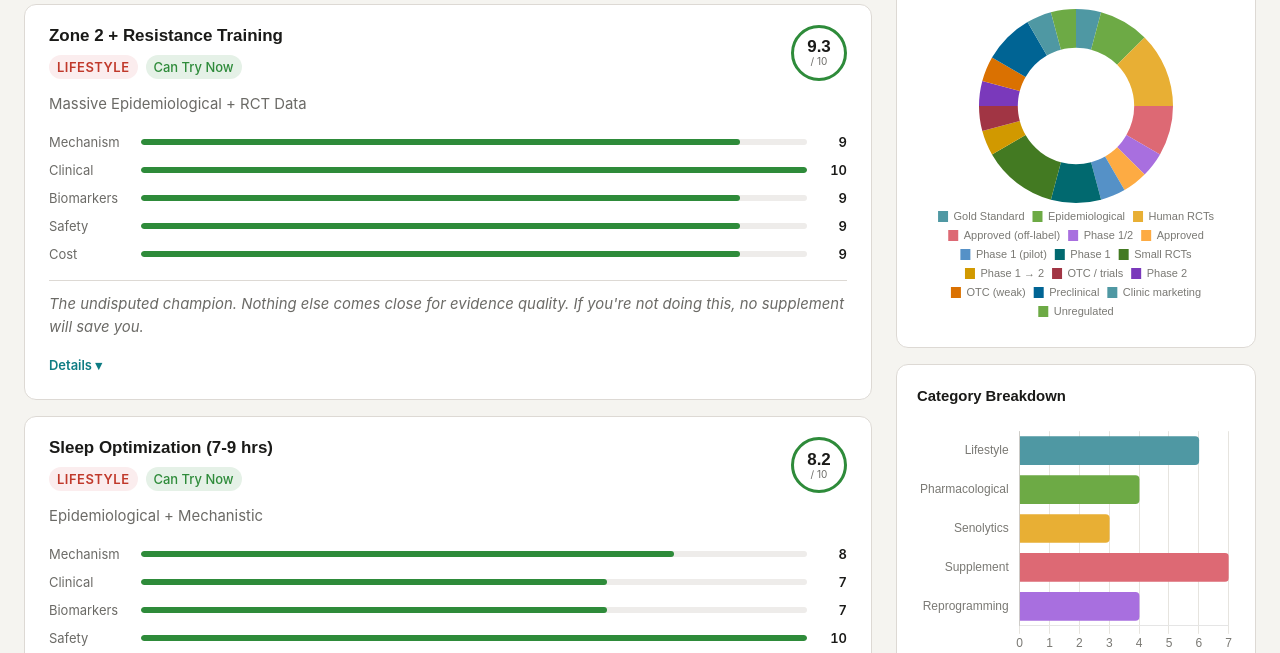
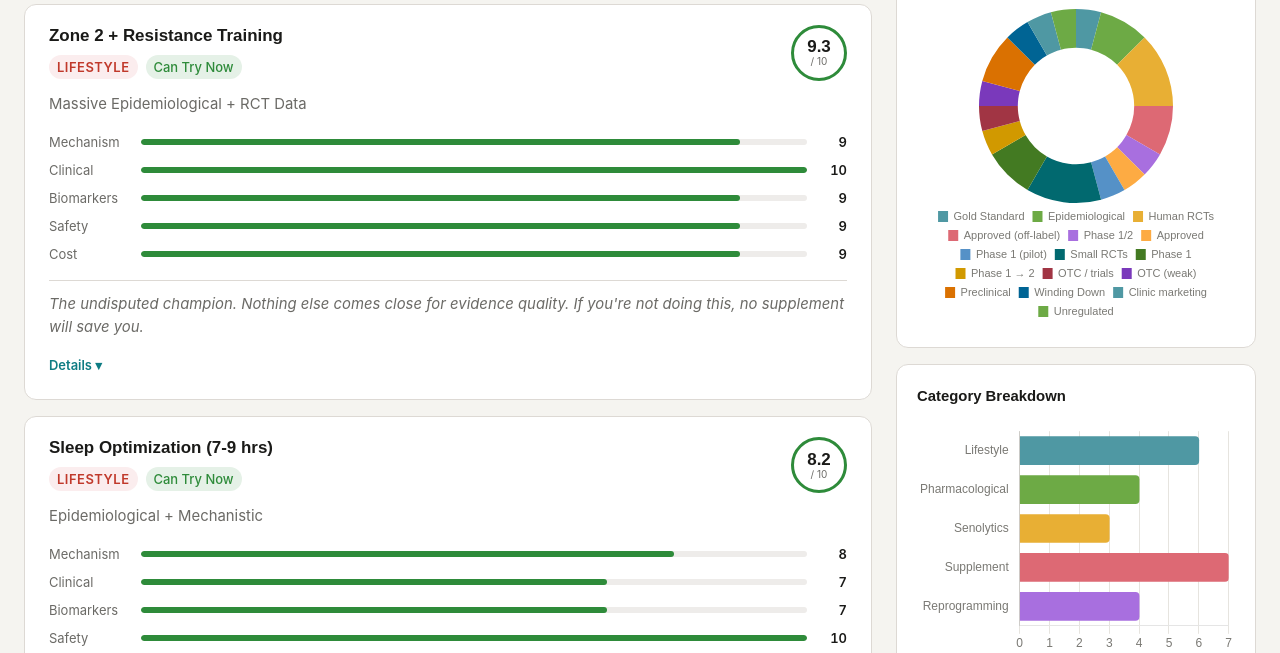
Before and after one commit to danieldavisatx-ai/longevity-scorecard, a website: page index.html in a window 1280 px wide. Shown: the part 646-1299 px from the top of the page. Drawn offline with nearby package versions, Linux system fonts and the light colour scheme; a web font is replaced by a local one.

Commit message:
Monthly update: March 23, 2026
Key changes:
- Rapamycin biomarker score upgraded (9): Aging Cell 2026 p21 reduction in human immune cells
- Unity Biotechnology downgraded: company winding down despite positive ASPIRE trial
- MDI-2517 Phase 2 planned H2 2026 for CKD/ILD
- Retro Biosciences RTR242 Phase 1 dosing underway in Australia
- ER-100 data readout expected Q4 2026
- D+Q: new caution from flu vaccine mouse study
- GLP-1: microdosing longevity trend coverage
- Spermidine mechanism score upgraded (7): Nature Reviews 2026
- NMN/NR: Nature Metabolism head-to-head confirmed, NMNH triples NAD+
- New glioma senolytic trial (NCT07025226) combining D+Q+fisetin

```diff
--- a/data.js
+++ b/data.js
@@ -1,4 +1,4 @@
-// Longevity Interventions Database — March 2026
+// Longevity Interventions Database — March 2026 (Updated March 23, 2026)
 // Scores: 0-10 scale per dimension
 // Composite = Mechanism(0.25) + Clinical(0.25) + Biomarker(0.20) + Safety(0.15) + Cost(0.15)
 
@@ -18,12 +18,12 @@ const INTERVENTIONS = [
     safety: 4,
     cost: 0,
     mechanismNote: "Partial epigenetic reprogramming via OSK (Oct4/Sox2/Klf4) delivered by AAV. Doxycycline-inducible on/off switch. Restores youthful DNA methylation without full dedifferentiation.",
-    clinicalNote: "FDA IND cleared Jan 2026. Phase 1 enrolling glaucoma (OAG) + NAION patients. NCT07290244. Up to 12 patients, dose escalation design.",
+    clinicalNote: "FDA IND cleared Jan 2026. Phase 1 dosing underway: sentinel patient enrolled with 28-day monitoring before next cohort. Data readout expected Q4 2026 (BIO Investment Summit). NCT07290244. Dose escalation in OAG, then expansion in NAION.",
     biomarkerNote: "NHP data: restored methylation patterns, pERG improvement (visual function). Epigenetic clock reversal in preclinical models.",
     safetyNote: "Novel gene therapy modality — long-term oncogenesis risk unknown. Doxycycline control is a safety feature. 5-year follow-up planned.",
     costNote: "Experimental only. Gene therapy pricing likely >$100K if approved.",
     verdict: "Landmark — the first reprogramming therapy in humans. Incredible science, but years from consumer relevance.",
-    sources: ["ClinicalTrials.gov NCT07290244", "Life Biosciences Press Release Jan 2026", "NAD.com Jan 2026"]
+    sources: ["ClinicalTrials.gov NCT07290244", "Life Biosciences Press Release Jan 2026", "Nature Biotechnology Feb 2026", "BIO Investment Summit Mar 2026: Q4 data readout", "Lifespan.io Feb 2026"]
   },
   {
     id: "altos",
@@ -39,7 +39,7 @@ const INTERVENTIONS = [
     safety: 3,
     cost: 0,
     mechanismNote: "Cellular rejuvenation via reprogramming. Belmonte lab Cell 2025 paper showed partial reprogramming reverses mesenchymal drift. Oct 2025: gene silencing prevents cellular drift.",
-    clinicalNote: "No clinical trials announced. $3B+ funded, 500 employees. Appointed CMO Joan Mannick (mTOR expert). Research-phase focus.",
+    clinicalNote: "No clinical trials announced. $3B+ funded, 500 employees. CMO Joan Mannick (mTOR expert) in place. Oct 2025 Cell paper: gene silencing prevents cellular drift. Launched Institute of Computation for AI-guided reprogramming. Reportedly seeking to raise $1B additional.",
     biomarkerNote: "Published epigenetic clock reversal in multiple in vivo models. Computational models for cellular resilience.",
     safetyNote: "Same class-wide oncogenesis concerns as all reprogramming approaches. No human safety data.",
     costNote: "Not accessible. Research institution only.",
@@ -59,13 +59,13 @@ const INTERVENTIONS = [
     biomarker: 7,
     safety: 4,
     cost: 0,
-    mechanismNote: "Dual approach: cellular reprogramming + autophagy activation. Partnered with OpenAI to engineer RetroSOX/RetroKLF variants (50x higher reprogramming markers). RTR242 autophagy drug in Phase 1.",
-    clinicalNote: "Became clinical-stage in 2025 with RTR242 Phase 1 dosing. First trial expected from autophagy program. $1.18B raised (PitchBook).",
+    mechanismNote: "Dual approach: cellular reprogramming + autophagy activation. Partnered with OpenAI to engineer RetroSOX/RetroKLF variants (50x higher reprogramming markers). RTR242 restores lysosomal function to reactivate cellular cleanup machinery.",
+    clinicalNote: "RTR242 Phase 1 first-in-human trial initiated Feb 2026 in Australia. Randomized, double-blind, placebo-controlled in healthy volunteers. Includes exploratory autophagy/lysosomal biomarkers. $1.18B raised (PitchBook).",
     biomarkerNote: "AI-designed Yamanaka factor variants showed improved reprogramming markers in vitro. Autophagy biomarkers being tracked.",
     safetyNote: "RTR242 safety data pending from Phase 1. Autophagy modulation is less risky than direct reprogramming.",
     costNote: "Experimental only.",
     verdict: "Sam Altman–backed moonshot with real clinical progress. The AI-engineered factors are genuinely novel.",
-    sources: ["PitchBook: Retro $1.18B", "Labiotech Mar 2026", "FT Jan 2026"]
+    sources: ["PitchBook: Retro $1.18B", "Labiotech Mar 2026", "FT Jan 2026", "Fight Aging Jan 2026: RTR242 Phase 1 details"]
   },
   {
     id: "chemical-reprog",
@@ -104,12 +104,12 @@ const INTERVENTIONS = [
     safety: 6,
     cost: 3,
     mechanismNote: "First-generation senolytic. Dasatinib (tyrosine kinase inhibitor) + quercetin (flavonoid) transiently disable senescent cell anti-apoptotic pathways (SCAPs). Hit-and-run dosing — half-lives <11 hours.",
-    clinicalNote: "Phase 1 completed in diabetic kidney disease (reduced adipose senescent cells). Phase 1 in IPF (improved physical function). SToMP-AD and STAMINA trials in cognitive decline. Phase 2 AD trial underway.",
+    clinicalNote: "Phase 1 completed in diabetic kidney disease (reduced adipose senescent cells). Phase 1 in IPF (improved physical function). SToMP-AD and STAMINA trials in cognitive decline. Phase 2 AD trial underway. NEW: Mayo Clinic Phase I trial (NCT07025226) combining D+Q+fisetin+temozolomide for glioma.",
     biomarkerNote: "Reduced p16/p21+ cells, SA-β-gal activity, circulating SASP factors (IL-1α, IL-6, MMP-9/12). CSF dasatinib penetrance confirmed (80% in SToMP-AD).",
-    safetyNote: "Dasatinib is FDA-approved for CML — known side effect profile (cytopenia, fluid retention, QT prolongation). Intermittent dosing mitigates chronic toxicity. Quercetin is GRAS.",
+    safetyNote: "Dasatinib is FDA-approved for CML — known side effect profile (cytopenia, fluid retention, QT prolongation). Intermittent dosing mitigates chronic toxicity. Quercetin is GRAS. CAUTION: Aging Cell 2026 mouse study — D+Q before flu vaccination did NOT improve immune response and may impair CD8 T cell viral clearance.",
     costNote: "Dasatinib requires prescription. Quercetin OTC (~$20/mo). Some longevity clinics prescribe D+Q off-label ($200-500/cycle).",
     verdict: "The most clinically validated senolytic combination. Real human data across multiple indications. Dasatinib Rx requirement is the barrier.",
-    sources: ["Hickson et al. EBioMedicine 2019", "EBioMedicine IPF Phase 1 2023", "Orr — SToMP-AD/STAMINA 2025"]
+    sources: ["Hickson et al. EBioMedicine 2019", "EBioMedicine IPF Phase 1 2023", "Orr — SToMP-AD/STAMINA 2025", "Aging Cell Jan 2026: D+Q flu vaccine study (mixed)", "NCT07025226: D+Q+fisetin glioma trial"]
   },
   {
     id: "fisetin",
@@ -125,33 +125,33 @@ const INTERVENTIONS = [
     safety: 7,
     cost: 9,
     mechanismNote: "Naturally occurring flavonoid with senolytic activity. Selectively induces apoptosis in senescent cells. Reduced AF susceptibility in aged rabbits (Heart Rhythm, 2026). Anti-inflammatory and neuroprotective.",
-    clinicalNote: "Pilot PK/safety trial underway in healthy volunteers and multimorbid elderly (NCT06431932). Multiple Mayo Clinic-led trials. No Phase 2 efficacy data yet.",
+    clinicalNote: "Pilot PK/safety trial underway in healthy volunteers and multimorbid elderly (NCT06431932). Multiple Mayo Clinic-led trials. NEW: Phase I glioma trial (NCT07025226) combining fisetin with D+Q and temozolomide — first oncology application of senolytics. No Phase 2 standalone efficacy data yet.",
     biomarkerNote: "Reduced p16/p21+ cells in animal models. Decreased senescent cell burden in rhesus monkeys (with D). PK data being collected in ongoing human trial.",
     safetyNote: "Naturally occurring in strawberries. OTC supplement. Low oral bioavailability (7.8-31.7%). No serious adverse events reported in animal studies.",
     costNote: "OTC supplement: $15-40/month. Widely available. No prescription needed.",
     verdict: "Best risk/reward for the self-experimenter. Cheap, safe, genuinely senolytic — but human efficacy data is still thin.",
-    sources: ["Sengun et al. Heart Rhythm 2026", "NCT06431932", "Colman et al. D+fisetin in NHP"]
+    sources: ["Sengun et al. Heart Rhythm 2026", "NCT06431932", "NCT07025226: glioma senolytic trial", "Colman et al. D+fisetin in NHP"]
   },
   {
     id: "unity-ubx",
     name: "UBX1325 (Unity Biotechnology)",
     category: "senolytic",
-    availability: "clinical",
-    stage: "Phase 2 (Ophthalmology)",
-    stageLabel: "Phase 2",
-    organism: "Human (Phase 2)",
+    availability: "preclinical",
+    stage: "Phase 2b Complete / Company Winding Down",
+    stageLabel: "Winding Down",
+    organism: "Human (Phase 2b Complete)",
     mechanism: 7,
-    clinical: 7,
+    clinical: 3,
     biomarker: 5,
     safety: 5,
     cost: 0,
     mechanismNote: "BCL-xL inhibitor targeting senescent cells in retinal disease. Unity pivoted from UBX0101 (failed Phase 2 in OA) to ophthalmology.",
-    clinicalNote: "Phase 2 trials in diabetic macular edema (DME) and age-related macular degeneration. Earlier OA program (UBX0101) failed Phase 2.",
+    clinicalNote: "ASPIRE Phase 2b complete: UBX1325 non-inferior to aflibercept at 36 weeks in DME. BUT company shutting down operations — entire workforce laid off, evaluating strategic alternatives as of May 2025. Now privately held (PitchBook Feb 2026).",
     biomarkerNote: "Ophthalmology endpoints: visual acuity, retinal thickness. Less focus on systemic aging biomarkers.",
     safetyNote: "BCL-xL inhibitors carry platelet toxicity risk. Intravitreal delivery limits systemic exposure.",
     costNote: "Experimental only.",
-    verdict: "A cautionary tale and a comeback story. The OA failure taught the field a lesson. Ophthalmology pivot is smarter.",
-    sources: ["Unity Biotechnology pipeline", "Labiotech Mar 2026"]
+    verdict: "Positive trial data but a dead company. UBX1325 showed non-inferiority to standard of care in DME, but Unity laid off its entire workforce and is winding down. The science worked; the business didn't.",
+    sources: ["BioSpace May 2025: ASPIRE 36-week results + workforce reduction", "PitchBook: Unity now privately held Feb 2026", "Retinal Physician Apr 2025"]
   },
 
   // === PHARMACOLOGICAL ===
@@ -165,16 +165,16 @@ const INTERVENTIONS = [
     organism: "Human (Approved), Mouse, Rat, NHP, Multiple Species",
     mechanism: 9,
     clinical: 8,
-    biomarker: 8,
+    biomarker: 9,
     safety: 5,
     cost: 4,
     mechanismNote: "mTOR inhibitor. 167-study meta-analysis (Aging Cell, 2025): extends lifespan comparable to dietary restriction. Delays cancer, neurodegeneration, cardiac aging in mice. 9-14% lifespan extension in mice.",
     clinicalNote: "FDA-approved for organ transplant rejection, TSC. Ongoing human longevity trial (PEARL) with positive interim signals. Everolimus (analog) shown to improve immune function in elderly (Mannick et al.).",
-    biomarkerNote: "Modulates mTOR/AMPK/autophagy axis. Reduces age-related pathologies across multiple organ systems. Immune function biomarkers improved in human trials.",
+    biomarkerNote: "Modulates mTOR/AMPK/autophagy axis. NEW: Aging Cell 2026 — first in-vivo human evidence that low-dose rapamycin (1mg/day, 4 months) significantly reduces p21 senescence marker in immune cells. Also reduces DNA damage (gammaH2AX) and mTORC1 hyperactivation in aged immune subsets.",
     safetyNote: "Known immunosuppressant — infections, mouth ulcers, metabolic effects at transplant doses. Low/intermittent dosing for longevity may mitigate. Requires monitoring.",
     costNote: "Generic available. ~$50-150/month for low-dose. Requires prescription and blood monitoring. Available via longevity clinics.",
     verdict: "The best-evidenced pharmacological longevity intervention in existence. The immunosuppression concern is real but manageable at low doses.",
-    sources: ["Frontiers in Aging 2025 Review", "167-study meta-analysis Aging Cell 2025", "Mannick et al. everolimus"]
+    sources: ["Frontiers in Aging 2025 Review", "167-study meta-analysis Aging Cell 2025", "Mannick et al. everolimus", "Kell et al. Aging Cell 2026: p21 reduction in vivo", "Food Med Center review Feb 2026"]
   },
   {
     id: "metformin",
@@ -202,7 +202,7 @@ const INTERVENTIONS = [
     name: "MDI-2517 (PAI-1 Inhibitor, Juvenescence)",
     category: "pharmacological",
     availability: "clinical",
-    stage: "Phase 1 Complete → Phase 2 Planned",
+    stage: "Phase 1 Complete (Jan 2026) → Phase 2 H2 2026",
     stageLabel: "Phase 1 → 2",
     organism: "Human (Phase 1 Complete)",
     mechanism: 8,
@@ -211,12 +211,12 @@ const INTERVENTIONS = [
     safety: 5,
     cost: 0,
     mechanismNote: "Plasminogen Activator Inhibitor-1 (PAI-1) inhibitor. Human genetics: Amish community with PAI-1 loss-of-function mutation live ~10 years longer. PAI-1 elevated in aging, fibrosis, metabolic syndrome.",
-    clinicalNote: "Phase 1 completed Feb 2026 with good safety/tolerability. Phase 2 PoC planned for metabolic/fibrotic diseases in H2 2026. MDI Therapeutics: $9.6M raised.",
+    clinicalNote: "Phase 1 completed Jan 2026: good safety/tolerability, once-daily oral dosing confirmed. Phase 2 PoC planned H2 2026 targeting chronic kidney disease and interstitial lung disease. MDI Therapeutics: $9.6M raised. First-in-class PAI-1 inhibitor.",
     biomarkerNote: "PAI-1 levels directly measurable. Fibrosis and metabolic biomarkers relevant. Human genetic validation is the gold standard.",
     safetyNote: "Phase 1 clean. Unknown long-term effects of chronic PAI-1 inhibition. Bleeding risk theoretical concern.",
     costNote: "Experimental only.",
     verdict: "One of the most genetically validated aging targets. The Amish data is compelling. Phase 2 will be the real test.",
-    sources: ["Yahoo Finance Feb 2026", "PitchBook: MDI Therapeutics", "Juvenescence pipeline"]
+    sources: ["BioSpace Feb 2026", "Longevity.Technology Mar 2026", "PitchBook: MDI Therapeutics", "LinkedIn: Parris Longevity Accelerator Mar 2026"]
   },
   {
     id: "glp1",
@@ -232,12 +232,12 @@ const INTERVENTIONS = [
     safety: 7,
     cost: 3,
     mechanismNote: "GLP-1/GIP receptor agonists. Primary: weight loss, glucose control. Emerging: cardiovascular protection (SELECT trial 20% MACE reduction), potential anti-inflammatory, possible neuroprotective. Not designed as anti-aging but hitting aging hallmarks.",
-    clinicalNote: "Massive Phase 3 programs. SURPASS, STEP, SELECT trials. FDA-approved for obesity and T2D. Being studied for MASH, heart failure, CKD, Alzheimer's.",
+    clinicalNote: "Massive Phase 3 programs. SURPASS, STEP, SELECT trials. FDA-approved for obesity and T2D. Being studied for MASH, heart failure, CKD, Alzheimer's. Microdosing trend: ~1 in 7 users microdosing for longevity/healthspan (Evidation survey Mar 2026). Economist and Science News coverage of off-label longevity use.",
     biomarkerNote: "Weight loss, HbA1c, cardiovascular events, inflammatory markers. Not classic aging biomarkers but addressing metabolic aging.",
     safetyNote: "GI side effects common (nausea, vomiting). Pancreatitis risk. Muscle mass loss concerns. Well-monitored given massive patient exposure.",
     costNote: "$500-1,300/month without insurance. Compounding pharmacies ~$200-400/month. Insurance coverage variable.",
     verdict: "Not designed for longevity but may be the most impactful healthspan drug of the decade. Metabolic benefits are massive and well-proven.",
-    sources: ["SELECT trial results", "FDA approvals 2023-2025"]
+    sources: ["SELECT trial results", "FDA approvals 2023-2025", "Science News Mar 2026: GLP-1 microdosing longevity", "Economist Mar 2026", "JHU meta-analysis Mar 2026: 64 trials"]
   },
 
   // === SUPPLEMENTS ===
@@ -255,12 +255,12 @@ const INTERVENTIONS = [
     safety: 8,
     cost: 6,
     mechanismNote: "NAD+ precursor → Sirtuin activation → improved mitochondrial function. Nature Metabolism 2026: NMN and NR both ~2x circulating NAD+ after 14 days. Gut bacteria convert NMN to nicotinic acid for systemic NAD+ boost.",
-    clinicalNote: "Multiple small human RCTs showing NAD+ elevation. But no RCT has shown lifespan extension or hard clinical endpoints in humans. NAD+ is a surrogate marker.",
+    clinicalNote: "Multiple small human RCTs showing NAD+ elevation. Nature Metabolism 2026 head-to-head: NMN and NR both ~2x NAD+ at 14 days, while nicotinamide (Nam) only works acutely. NMNH (reduced form) triples NAD+ in first human trial (unpublished, 80 adults, 90 days). Still no hard clinical longevity endpoints.",
     biomarkerNote: "Reliably raises blood NAD+ levels ~2-fold. Increases short-chain fatty acids (SCFA). But brain NAD+ not elevated at 8 days. Surrogate, not clinical, endpoints.",
     safetyNote: "Well-tolerated in trials. OTC supplement. No serious adverse events reported. Long-term safety unknown at high doses.",
     costNote: "Quality varies wildly. $40-120/month for 500mg-1g/day from reputable brands.",
     verdict: "Reliably raises NAD+. But NAD+ is a biomarker, not a clinical outcome. The longevity claims outrun the evidence.",
-    sources: ["Nature Metabolism 2026 NMN vs NR", "nmn.com review"]
+    sources: ["Cuenoud et al. Nature Metabolism 2026", "nmn.com review", "NAD.com Jan 2026: NMNH trial results"]
   },
   {
     id: "nr",
@@ -276,12 +276,12 @@ const INTERVENTIONS = [
     safety: 8,
     cost: 6,
     mechanismNote: "NAD+ precursor like NMN. Norway study (2026): NR raised blood NAD+ 2.3x more than NMN at 8 days. After 4 weeks, NR raised brain NAD+ in healthy individuals (not in Parkinson's patients).",
-    clinicalNote: "Lancet eClinicalMedicine 2025: Phase I in Parkinson's — enhanced NAD+ metabolome, upregulated mitochondrial respiration. Multiple other small RCTs. No hard clinical longevity endpoints.",
+    clinicalNote: "Lancet eClinicalMedicine 2025: Phase I in Parkinson's — enhanced NAD+ metabolome, upregulated mitochondrial respiration. Nature Metabolism 2026 head-to-head confirms NR comparable to NMN for NAD+ elevation. Key finding: gut bacteria convert NR to nicotinic acid for systemic NAD+ boost. Also increases short-chain fatty acids (SCFAs).",
     biomarkerNote: "Raises blood NAD+ (possibly more than NMN per Norway study). Brain NAD+ elevation after 4 weeks. Parkinson's trial: improved mitochondrial function markers.",
     safetyNote: "GRAS status (Niagen). Well-tolerated across multiple trials. ChromaDex/Tru Niagen is the main commercial source.",
     costNote: "$40-80/month for standard dosing (300-1000mg/day).",
     verdict: "May be slightly superior to NMN for NAD+ elevation. Brain penetrance is interesting. But same limitation: surrogate endpoint, not lifespan.",
-    sources: ["Norway NR vs NMN study 2026", "Lancet eClinMed 2025 Parkinson's", "Nature Metabolism 2026"]
+    sources: ["Cuenoud et al. Nature Metabolism 2026: head-to-head", "Lancet eClinMed 2025 Parkinson's", "Norway NR vs NMN study 2026"]
   },
   {
     id: "quercetin",
@@ -333,18 +333,18 @@ const INTERVENTIONS = [
     stage: "Observational + Small RCTs",
     stageLabel: "Small RCTs",
     organism: "Human (Observational + Small RCTs), Mouse",
-    mechanism: 6,
+    mechanism: 7,
     clinical: 4,
     biomarker: 5,
     safety: 8,
     cost: 7,
-    mechanismNote: "Autophagy inducer via hypusination of eIF5A. Observational data: higher dietary spermidine intake associated with reduced mortality. Mouse studies: extended lifespan, improved cardiac function.",
+    mechanismNote: "Autophagy inducer via hypusination of eIF5A. Nature Reviews 2026: spermidine feeding increased median lifespan ~10-15% in mice. Observational data: higher dietary spermidine intake associated with ~40% reduced fatal heart failure risk and lower all-cause mortality.",
     clinicalNote: "SmartAge trial: 3-month spermidine supplementation improved memory in older adults at risk of dementia. But small sample size. Observational longevity association.",
     biomarkerNote: "Autophagy markers, memory scores, cardiac biomarkers in preclinical. Limited validated aging biomarkers in human trials.",
     safetyNote: "Naturally occurring polyamine. Found in wheat germ, soybeans, aged cheese. Well-tolerated in trials.",
     costNote: "$30-60/month for supplements. Also available through diet (wheat germ).",
     verdict: "Interesting mechanism and observational data. Small human trials are encouraging but not definitive. A reasonable low-risk bet.",
-    sources: ["SmartAge trial", "Epidemiological mortality association"]
+    sources: ["SmartAge trial", "Nature Reviews 2026 spermidine review", "Oxford Healthspan Feb 2026 review", "Epidemiological mortality association"]
   },
 
   // === LIFESTYLE ===
```
Also changed, not shown: index.html (+2 -2 lines).
